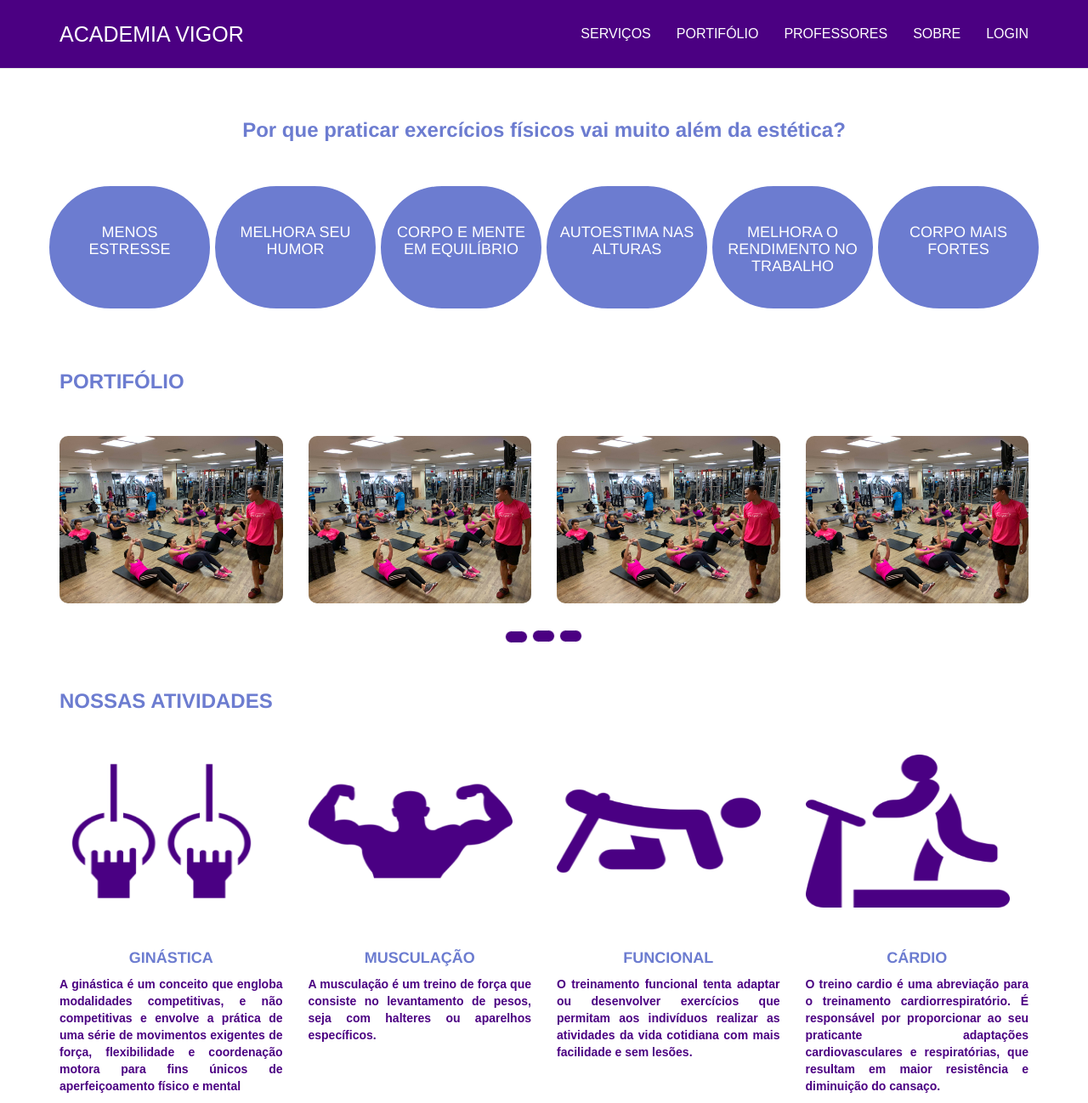
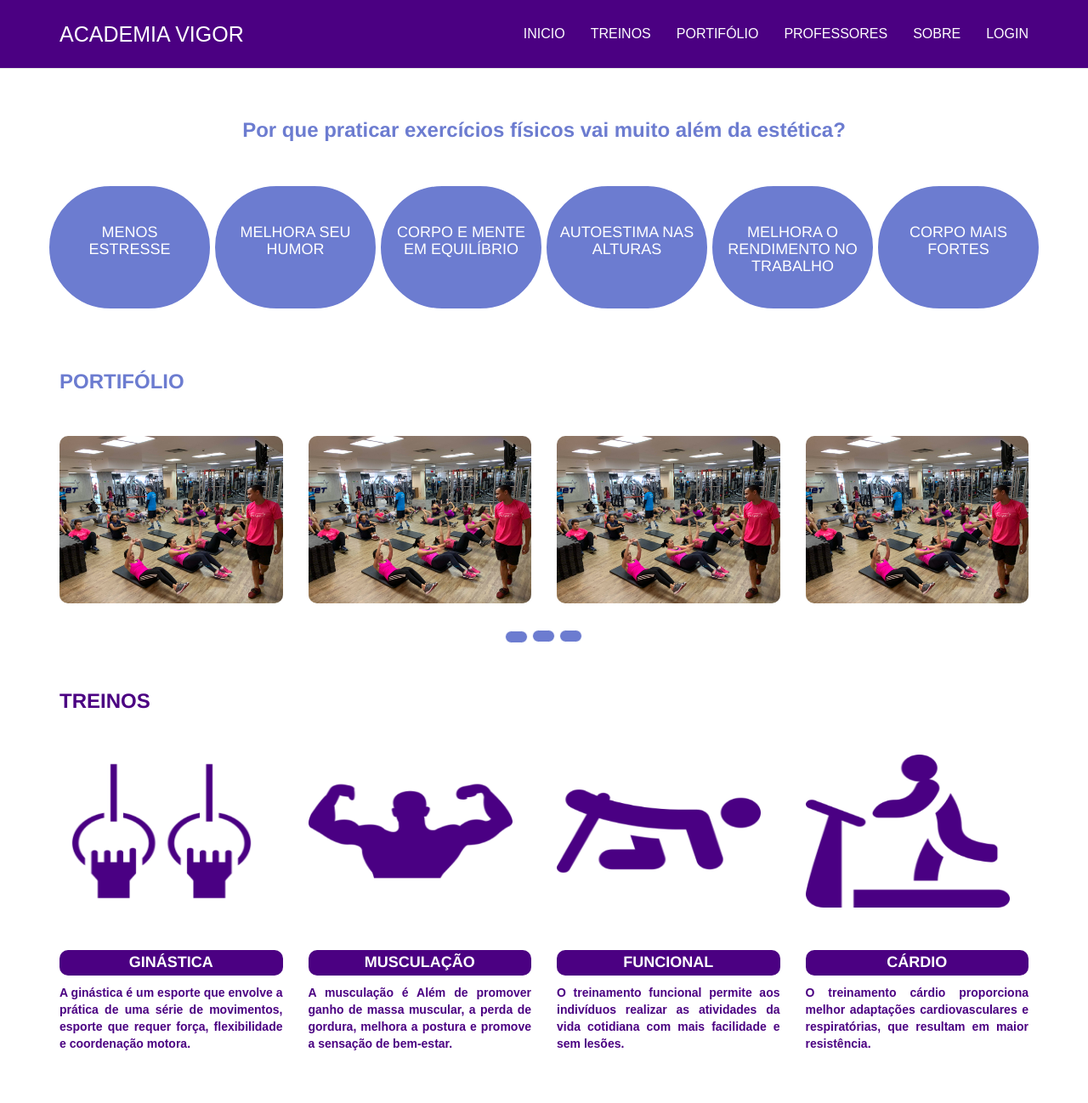
Before and after one commit to odenilsonmarques/academia, a PHP site: page /home.php in a window 1280 px wide. Shown: the whole page at 85% size. After the commit the page ends 1236 px from the top, so only its background shows below. Run offline with PHP 8.4, Linux system fonts and the light colour scheme.

Commit message:
foi concluido a sessao de treinos da pagina home

```diff
--- a/assets/css/styleBody.css
+++ b/assets/css/styleBody.css
@@ -36,13 +36,6 @@ li{
 .contatos a{
     text-decoration: none;
 }
-
-p{
-    color:dodgerblue;
-    font-size:22px;
-    font-weight: bolder;
-    font-family: sans-serif;
-}
 #msg{
     color:#228B22;
     font-size:20px;
@@ -75,8 +68,15 @@ p{
     color:#FFF;
     margin-top: 45px;
 }
-h3{
+.destaque h3{
     color:#6c7cd0;
+
+}
+.portifolio h3{
+    color:#6c7cd0;
+}
+.atividadeFisica h3{
+    color:#4B0082 ;
 
 }
 
@@ -107,15 +107,18 @@ h3{
 }
 
 .subAtividadeFisica h4{
-    color: #6c7cd0;
+    padding: 5px;
+    color: #FFF;
     font-weight: bold;
+    background:#4B0082;
+    border-radius: 10px;
 }
 .subAtividadeFisica p{
     text-align: justify;
     font-size: 14px;
     color: #4B0082;
     font-family: Arial, Helvetica, sans-serif;
-    border:none;
+    font-weight: bold;
 }
 .carousel-indicators{
     margin-top: 5px;
@@ -123,7 +126,7 @@ h3{
     position: relative;
 }
 .carousel-indicators .ponto{
-    background-color: #4B0082;
+    background-color: #6c7cd0;
     width: 27px;
     height: 15px;
 }
--- a/home.php
+++ b/home.php
@@ -21,8 +21,10 @@
             </div>
             <div class="collapse navbar-collapse" id="myNavbar">
                 <ul class="nav navbar-nav navbar-right">
-                    <li><a href="#services">SERVIÇOS</a></li>
+                <li><a href="#portfolio">INICIO</a></li>
+                <li><a href="#services">TREINOS</a></li>
                     <li><a href="#portfolio">PORTIFÓLIO</a></li>
+
                     <li><a href="#portfolio">PROFESSORES</a></li>
                     <li><a href="#about">SOBRE</a></li>
                     <li><a href="#contact">LOGIN</a></li>
@@ -124,27 +126,27 @@
     <section>
         <div class="container-fluid atividadeFisica">
             <div class="container">
-                <h3><b>NOSSAS ATIVIDADES</b></h3>
+                <h3><b>TREINOS</b></h3>
                 <div class="row">
-                    <div class="col-lg-3 subAtividadeFisica text-center ">
+                    <div class="col-lg-3 subAtividadeFisica text-center">
                         <img src="assets/img/ginastica04.png" class="img-responsive">
                         <h4><b>GINÁSTICA</b></h4>
-                        <p>A ginástica é um conceito que engloba modalidades competitivas, e não competitivas e envolve a prática de uma série de movimentos exigentes de força, flexibilidade e coordenação motora para fins únicos de aperfeiçoamento físico e mental</p>
+                        <p>A ginástica é um esporte que envolve a prática de uma série de movimentos, esporte que requer força, flexibilidade e coordenação motora.</p>
                     </div>
-                    <div class="col-lg-3 subAtividadeFisica text-center ">
+                    <div class="col-lg-3 subAtividadeFisica text-center">
                         <img src="assets/img/musculo03.png" class="img-responsive  text-center">
                         <h4>MUSCULAÇÃO</h4>
-                        <p>A musculação é um treino de força que consiste no levantamento de pesos, seja com halteres ou aparelhos específicos.</p>
+                        <p>A musculação é Além de promover ganho de massa muscular, a perda de gordura, melhora a postura e promove a sensação de bem-estar.</p>
                     </div>
-                    <div class="col-lg-3 subAtividadeFisica text-center ">
+                    <div class="col-lg-3 subAtividadeFisica text-center">
                         <img src="assets/img/funcional.png" class="img-responsive">
                         <h4>FUNCIONAL</h4>
-                        <p>O treinamento funcional tenta adaptar ou desenvolver exercícios que permitam aos indivíduos realizar as atividades da vida cotidiana com mais facilidade e sem lesões.</p>
+                        <p>O treinamento funcional permite aos indivíduos realizar as atividades da vida cotidiana com mais facilidade e sem lesões.</p>
                     </div>
-                    <div class="col-lg-3 subAtividadeFisica text-center ">
+                    <div class="col-lg-3 subAtividadeFisica text-center">
                         <img src="assets/img/esteira.png" class="img-responsive">
                         <h4>CÁRDIO</h4>
-                        <p>O treino cardio é uma abreviação para o treinamento cardiorrespiratório. É responsável por proporcionar ao seu praticante adaptações cardiovasculares e respiratórias, que resultam em  maior resistência e diminuição do cansaço.</p>
+                        <p>O treinamento cárdio proporciona  melhor adaptações cardiovasculares e respiratórias, que resultam em  maior resistência.</p>
                     </div>
                 </div>
             </div>
```
